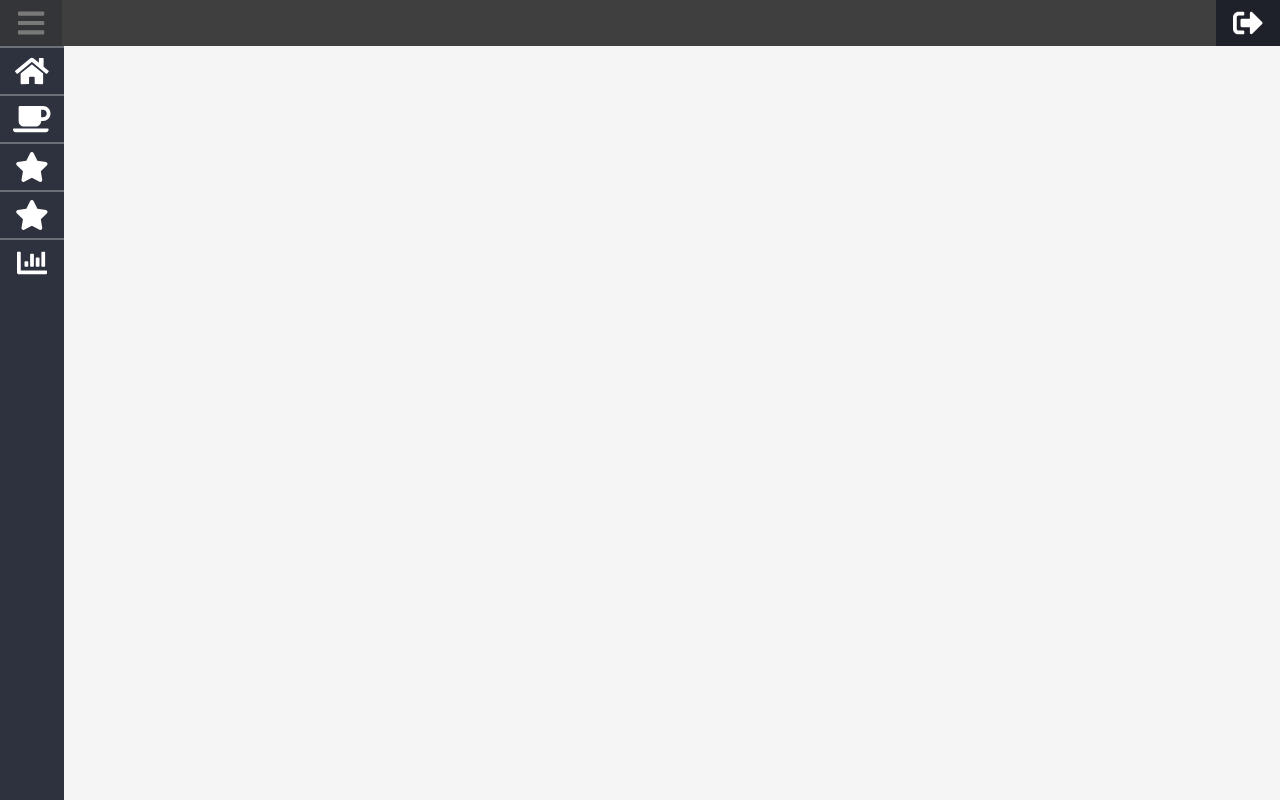
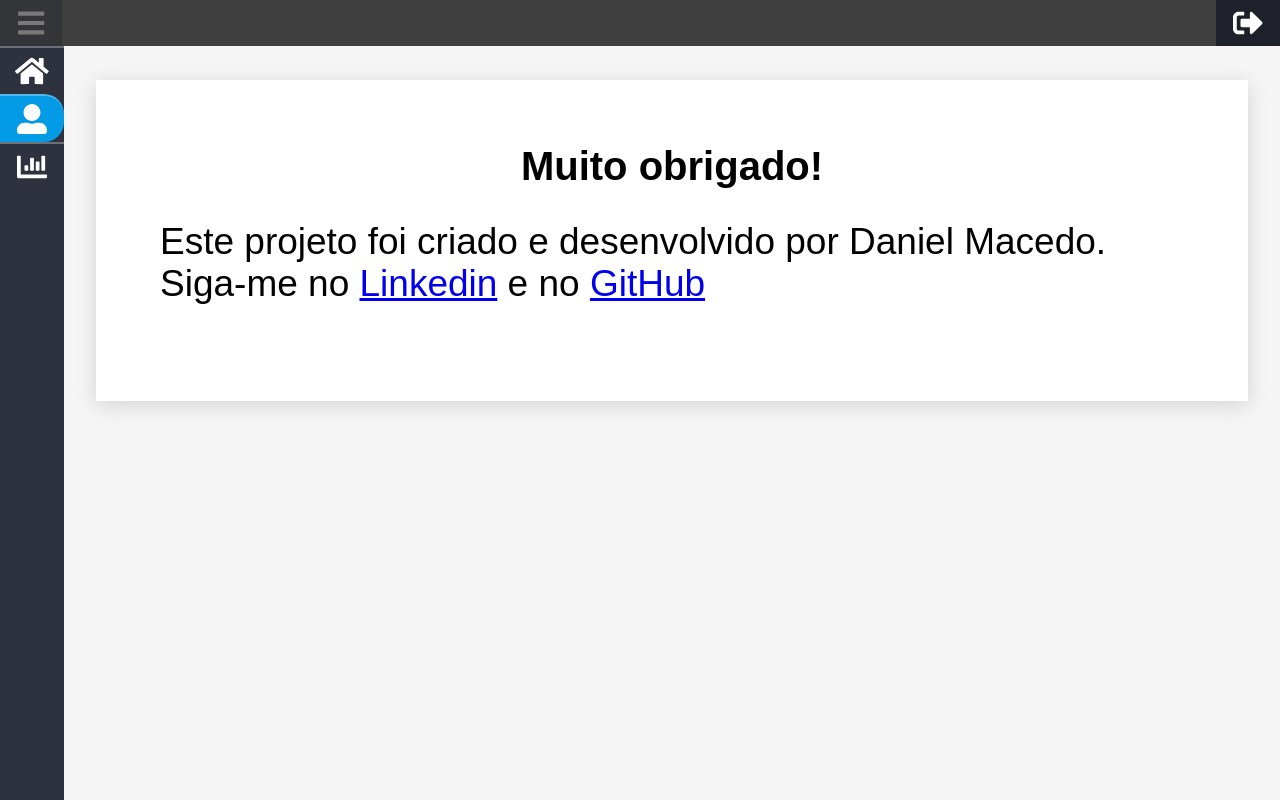
Before and after one commit to daniudo557/my-ecommerce-dashboard, a React (Create React App) app: page /profile in a window 1280 px wide. Built offline with nearby package versions, Linux system fonts and the light colour scheme.

Commit message:
Create profile screen

```diff
--- a/src/components/layout/index.js
+++ b/src/components/layout/index.js
@@ -1,6 +1,6 @@
 import React, { useState } from 'react'
 import { FontAwesomeIcon } from '@fortawesome/react-fontawesome'
-import { faHome, faCoffee, faStar, faBars, faChartBar, faSignOutAlt } from '@fortawesome/free-solid-svg-icons'
+import { faHome, faUserAlt, faBars, faChartBar, faSignOutAlt } from '@fortawesome/free-solid-svg-icons'
 import { useLocation } from 'react-router-dom'
 
 import colors from '../../themes/colors'
@@ -15,9 +15,7 @@ const Layout = () => {
   const isMobile = width <= 812
   const itemsArray = [
     { text: 'Home', icon: faHome, path: '/' },
-    { text: 'Alertas', icon: faCoffee, path: '/alerts' },
-    { text: 'Mensagens', icon: faStar, path: '/messages' },
-    { text: 'Comentários', icon: faStar, path: '/comments' },
+    { text: 'Perfil', icon: faUserAlt, path: '/profile' },
     { text: 'Analytics', icon: faChartBar, path: '/analytics' }
   ]
 
@@ -60,7 +58,7 @@ const Layout = () => {
       <Header>
         {renderBurguerButton()}
         <div style={{ flexDirection: 'row-reverse', display: 'flex', width: '100%' }}>
-          <MenuItem onClick={() => setSidebarOpen(!sidebarOpen)}>
+          <MenuItem onClick={() => window.location.replace('https://github.com/daniudo557')}>
             <FontAwesomeIcon style={{ justifyContent: 'center', fontSize: isMobile ? 15 : 30 }} color={colors.white} icon={faSignOutAlt} />
           </MenuItem>
         </div>
--- a/src/index.js
+++ b/src/index.js
@@ -1,8 +1,9 @@
 import React from 'react'
 import ReactDOM from 'react-dom'
 import App from './App'
+import Home from './pages/Home'
+import Profile from './pages/Profile'
 import Analytics from './pages/Analytics'
-import Home from './pages/Home'
 import { BrowserRouter, Switch, Route } from 'react-router-dom'
 
 ReactDOM.render(
@@ -10,6 +11,7 @@ ReactDOM.render(
     <App>
       <Switch>
         <Route path='/' exact component={Home} />
+        <Route path='/profile' component={Profile} />
         <Route path='/analytics' component={Analytics} />
       </Switch>
     </App>
--- /dev/null
+++ b/src/pages/Profile.js
@@ -0,0 +1,26 @@
+import React from 'react'
+
+import { Container, ResponsiveCard, ContentContainer } from './styles'
+import { useWindowDimensions } from '../functions/functions'
+
+const Profile = () => {
+  const { width } = useWindowDimensions()
+  const isMobile = width <= 812
+  return (
+    <Container>
+      <ContentContainer>
+        <ResponsiveCard>
+          <h2 style={{ textAlign: 'center', fontSize: isMobile ? 25 : 40 }}>Muito obrigado!</h2>
+          <div style={{ margin: isMobile ? '16px 0px' : '32px 0px' }}>
+            <p style={{ fontSize: isMobile ? 22 : 37 }}> Este projeto foi criado e desenvolvido por Daniel Macedo.</p>
+            <p style={{ fontSize: isMobile ? 22 : 37 }}>
+              Siga-me no <a href='https://www.linkedin.com/in/macedo-daniel/'>Linkedin</a> e no <a href='https://www.linkedin.com/in/macedo-daniel/'>GitHub</a>
+            </p>
+          </div>
+        </ResponsiveCard>
+      </ContentContainer>
+    </Container>
+  )
+}
+
+export default Profile
```
